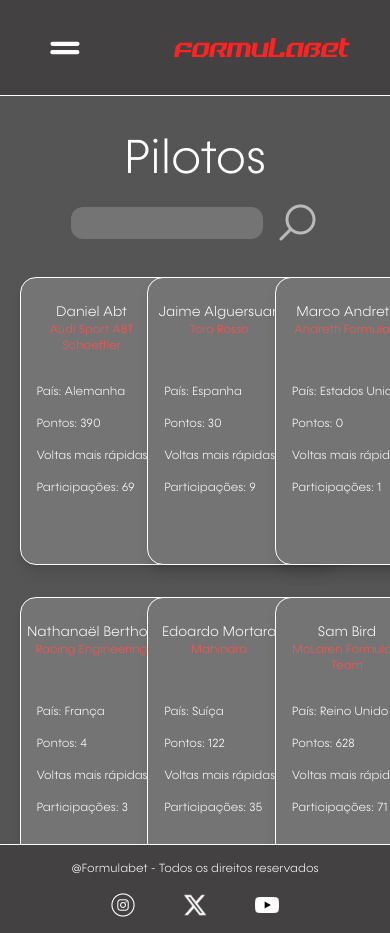
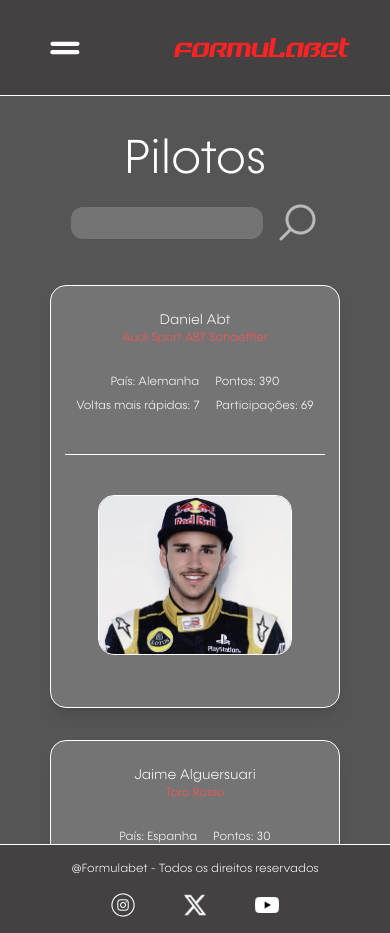
Before and after one commit to GustavoPisanello/FormulaBet, a React (Vite) app in the folder formula-bet/: page /Pilots in a window 390 px wide. Built offline with nearby package versions, Linux system fonts and the light colour scheme.

Commit message:
Finishing responsiveness

```diff
--- a/formula-bet/src/App.jsx
+++ b/formula-bet/src/App.jsx
@@ -24,7 +24,7 @@
                 <AsideMenu open={isOpen}/>
                 <div className={`w-full flex justify-center bg-primary_gray overflow-y-auto`}>
                   <section className="w-full flex relative justify-center" >
-                    <div className="xl:w-[86%] w-[90%] h-fit md:py-20 py-10 flex items-center md:items-start flex-col gap-y-8 max-w-[1400px]">
+                    <div className="xl:w-[86%] w-[93%] h-fit md:py-20 py-10 flex items-center md:items-center flex-col gap-y-8 max-w-[1400px]">
                       <Outlet/>
                     </div>
                   </section>
--- a/formula-bet/src/components/pilots/PilotsInfo.jsx
+++ b/formula-bet/src/components/pilots/PilotsInfo.jsx
@@ -1,29 +1,32 @@
-import {Link} from 'react-router-dom'
 
 export default function PilotsInfo({data}){
     return(
         <>
             {
             data.map(pilot => (
-                <Link className="flex min-w-80 py-3 h-72 border-solid border-white border-[1px] rounded-2xl shadow-lg font-[Konnect] text-white bg-light_gray">
-                    <div className="w-[45%] flex flex-col pt-3 pb-14 justify-between border-r-[1px] border-white">
+                <div className="flex w-[80%] sm:w-full flex-col items-center sm:flex-row sm:min-w-80 py-3 h-fit sm:h-72 border-solid border-white border-[1px] rounded-2xl shadow-lg font-[Konnect] text-white bg-light_gray">
+                    <div className="w-[90%] sm:w-[45%] flex flex-col gap-y-7 pt-3 pb-10 sm:pb-14 justify-between border-b-[1px] sm:border-b-0 sm:border-r-[1px] border-white items-center">
                         <div className="text-center">
                             <p className="text-sm">{pilot["pilotName"]}</p>
                             <p className="text-xs text-red_pink">{pilot["team"]}</p>
                         </div>
-                        <div className="pl-4 text-xs flex flex-col gap-y-4">
-                            <p>País: {pilot["country"]}</p>
-                            <p>Pontos: {pilot["points"]}</p>
-                            <p>Voltas mais rápidas: {pilot["fastestLap"]}</p>
-                            <p>Participações: {pilot["participations"]}</p>
+                        <div className="flex justify-center gap-x-3 flex-col sm:pl-4 text-xs gap-y-2">
+                            <span className="flex sm:flex-col gap-y-2 gap-x-4 justify-center">
+                                <p>País: {pilot["country"]}</p>
+                                <p>Pontos: {pilot["points"]}</p>
+                            </span>
+                            <span className="flex gap-x-4 sm:flex-col gap-y-2 justify-center">
+                                <p>Voltas mais rápidas: {pilot["fastestLap"]}</p>
+                                <p>Participações: {pilot["participations"]}</p>
+                            </span>
                         </div>
                     </div>
-                    <div className="w-[55%] flex justify-center items-center px-2">
-                        <div className="w-[90%] h-[100%]">
+                    <div className="w-[90%] h-full sm:w-[55%] flex justify-center items-center px-2">
+                        <div className="w-[80%] h-[50%] sm:w-[90%] sm:h-[100%] py-10 sm:py-0">
                             <img className="w-full h-full border border-white rounded-2xl object-cover" src={pilot["img"]} alt="" />
                         </div>
                     </div>
-                </Link>
+                </div>
             ))
             }
         </>
--- a/formula-bet/src/pages/Bet.jsx
+++ b/formula-bet/src/pages/Bet.jsx
@@ -20,7 +20,7 @@
 
   return (
     <>
-      <h1 className="font-[Konnect] text-white text-5xl flex flex-col justify-center">Apostar</h1>
+      <h1 className="font-[Konnect] md:w-full text-white text-5xl flex flex-col justify-center">Apostar</h1>
       <Race data={races} handleAddBet={handleAddBet} />
       <BetSlip bets={bets} removeBet={removeBet} />
     </>
--- a/formula-bet/src/pages/Home.jsx
+++ b/formula-bet/src/pages/Home.jsx
@@ -4,15 +4,15 @@
 export default function Home(){
     return(
         <>
-            <section className="w-full flex" style={{height: "calc(100vh - 258px)"}}>
+            <section className="w-full flex flex-col items-center lg:flex-row" style={{height: "calc(100vh - 258px)"}}>
                 <div className="w-1/2 flex items-center justify-center h-full">
                     <div className="text-7xl text-[#FFF] font-[RealityHyper]">
                         <h1>Formula</h1>
                         <h1>Bet</h1>
                     </div>
                 </div>
-                <div className="w-1/2 flex justify-center items-center">
-                    <div className="flex flex-col w-1/2 gap-y-10 items-end text-[#FFF]">
+                <div className="lg:w-1/2 flex justify-center items-center">
+                    <div className="flex lg:flex-col w-1/2 gap-y-10 gap-x-10 items-center justify-evenly lg:items-end text-[#FFF]">
                         <div className="text-right">
                             <p className="text-lg font-[Konnect]">Lorem ipsum dolor sit amet, consectetur adipisicing elit. Quasi itaque eius perferendis unde minima accusamus sit amet enim sed aut nostrum mollitia officia ut, in, voluptas a, veritatis sequi molestias!</p>
                         </div>
--- a/formula-bet/src/pages/Pilots.jsx
+++ b/formula-bet/src/pages/Pilots.jsx
@@ -8,10 +8,12 @@
 
     return (
         <>
+        <div className='flex flex-col gap-y-10'>
             <TitleSearch title="Pilotos"/>
-            <div className="w-full grid grid-cols-3 gap-8">
+            <div className="w-full justify-items-center lg:w-full grid grid-cols-1 sm:grid-cols-2 md:grid-cols-1 lg:grid-cols-2 xl:grid-cols-3 gap-8">
                 <PilotsInfo data={pilotsData}/>
             </div>
+        </div>
         </>
     )
 }
--- a/formula-bet/src/pages/SingleNews.jsx
+++ b/formula-bet/src/pages/SingleNews.jsx
@@ -25,22 +25,22 @@
             <Link to="/News"><img src={arrow} alt="" /></Link>
         </div>
         <div className='flex flex-col text-white font-[Konnect] gap-8 items-center'>
-            <div className="border border-white w-80 md:w-full">
-                <div className="w-full md:h-[500px]">
+            <div className="border border-white w-[92%] md:w-full">
+                <div className="w-full h-44 sm:h-fit md:h-[500px]">
                     <img className="w-full h-full object-cover" src={news.img1} alt="" />
                 </div>
             </div>
-            <div className='text-center'>
-                <h1 className='text-2xl font-bold'>{news.title}</h1>
-                <p className='text-md text-red_pink'>{news.subtitle}</p>
+            <div className='text-center w-[92%] flex flex-col gap-y-2 md:gap-y-0'>
+                <h1 className='text:lg sm:text-xl md:text-2xl font-bold'>{news.title}</h1>
+                <p className='text-xs sm:text-base md:text-lg text-red_pink'>{news.subtitle}</p>
             </div>
-            <div className='w-full flex'>
-                <div className='w-1/2 p-6'>
+            <div className='w-full flex flex-col sm:flex-row'>
+                <div className='sm:w-1/2 p-6'>
                     <div className='flex flex-col gap-y-6'>
                         {text1f}
                     </div>
                 </div>
-                <div className='w-1/2 p-6'>
+                <div className='sm:w-1/2 p-6'>
                     <div className='flex flex-col gap-y-6'>
                         {text2f}
                     </div>
```
